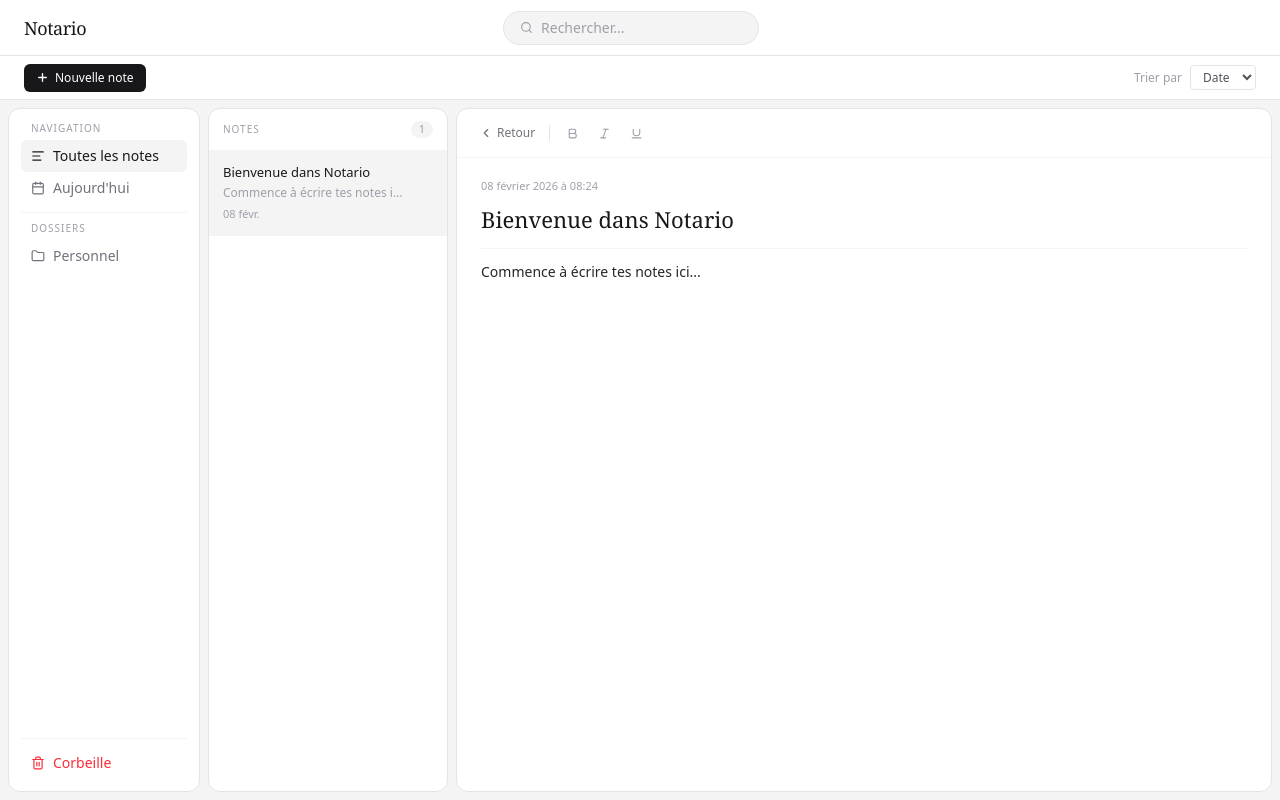
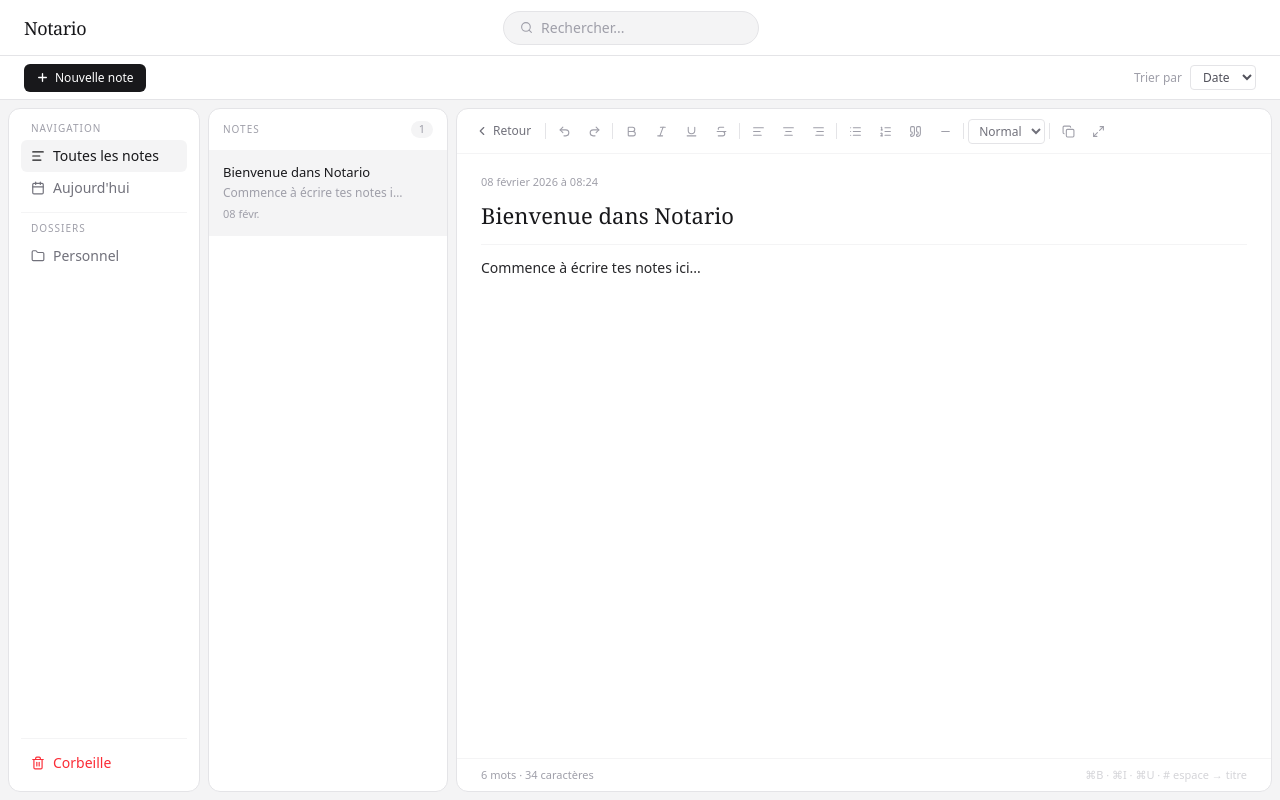
Before and after one commit to Dc-coder25/Dc_NotesApp, a React (Vite) app: page / in a window 1280 px wide. Built offline with nearby package versions, Linux system fonts and the light colour scheme.

Commit message:
feat: éditeur rich text — formatage, raccourcis, plein écran, stats

```diff
--- a/src/components/editor/Editor.jsx
+++ b/src/components/editor/Editor.jsx
@@ -1,9 +1,106 @@
-import { ChevronLeft, Bold, Italic, Underline } from "lucide-react";
+import { useRef, useEffect, useCallback, useState } from "react";
+import {
+  ChevronLeft, Bold, Italic, Underline, Strikethrough,
+  List, ListOrdered, Quote, Minus, Undo2, Redo2,
+  Maximize2, Minimize2, Copy, Check, AlignLeft,
+  AlignCenter, AlignRight,
+} from "lucide-react";
 import { useNotes } from "../../store/notesStore";
 import { fmtFull } from "../../utils/dateUtils";
 
+const Sep = () => <div className="w-px h-4 bg-zinc-200 mx-0.5 shrink-0" />;
+
+function ToolBtn({ onClick, title, active, children }) {
+  return (
+    <button
+      onMouseDown={(e) => { e.preventDefault(); onClick(); }}
+      title={title}
+      className={`w-7 h-7 flex items-center justify-center rounded transition-colors shrink-0
+        ${active
+          ? "bg-zinc-900 text-white"
+          : "text-zinc-400 hover:bg-zinc-100 hover:text-zinc-900"}`}
+    >
+      {children}
+    </button>
+  );
+}
+
+function exec(cmd, value = null) {
+  document.execCommand(cmd, false, value);
+}
+
+function isActive(cmd) {
+  try { return document.queryCommandState(cmd); } catch { return false; }
+}
+
+function wordCount(html) {
+  const text = html.replace(/<[^>]*>/g, " ").trim();
+  if (!text) return 0;
+  return text.split(/\s+/).filter(Boolean).length;
+}
+
+function charCount(html) {
+  return html.replace(/<[^>]*>/g, "").length;
+}
+
 export default function Editor() {
   const { activeNote, updateNote, setActiveId } = useNotes();
+  const editorRef = useRef(null);
+  const [, forceUpdate] = useState(0);
+  const [fullscreen, setFullscreen] = useState(false);
+  const [copied, setCopied] = useState(false);
+
+  useEffect(() => {
+    const el = editorRef.current;
+    if (!el || !activeNote) return;
+    if (el.innerHTML !== activeNote.content) {
+      el.innerHTML = activeNote.content || "";
+    }
+  }, [activeNote?.id]);
+
+  const refresh = useCallback(() => forceUpdate((n) => n + 1), []);
+
+  const handleInput = useCallback(() => {
+    if (!editorRef.current || !activeNote) return;
+    updateNote(activeNote.id, { content: editorRef.current.innerHTML });
+    refresh();
+  }, [activeNote?.id]);
+
+  const handleKeyDown = useCallback((e) => {
+    if (e.metaKey || e.ctrlKey) {
+      switch (e.key) {
+        case "b": e.preventDefault(); exec("bold"); break;
+        case "i": e.preventDefault(); exec("italic"); break;
+        case "u": e.preventDefault(); exec("underline"); break;
+        case "z": e.preventDefault(); exec(e.shiftKey ? "redo" : "undo"); break;
+      }
+      refresh();
+      return;
+    }
+    if (e.key === " ") {
+      const sel = window.getSelection();
+      if (!sel.rangeCount) return;
+      const range = sel.getRangeAt(0);
+      const node  = range.startContainer;
+      if (node.nodeType !== Node.TEXT_NODE) return;
+      const text = node.textContent.slice(0, range.startOffset);
+      if (text === "#")       { e.preventDefault(); exec("formatBlock", "h2"); node.textContent = ""; }
+      else if (text === "##") { e.preventDefault(); exec("formatBlock", "h3"); node.textContent = ""; }
+      else if (text === "-")  { e.preventDefault(); exec("insertUnorderedList"); node.textContent = ""; }
+      else if (text === "1.") { e.preventDefault(); exec("insertOrderedList"); node.textContent = ""; }
+      else if (text === ">")  { e.preventDefault(); exec("formatBlock", "blockquote"); node.textContent = ""; }
+    }
+  }, [refresh]);
+
+  const copyToClipboard = useCallback(async () => {
+    if (!activeNote) return;
+    const text = activeNote.content.replace(/<[^>]*>/g, "");
+    await navigator.clipboard.writeText(
+      (activeNote.title ? activeNote.title + "\n\n" : "") + text
+    );
+    setCopied(true);
+    setTimeout(() => setCopied(false), 1800);
+  }, [activeNote]);
 
   if (!activeNote)
     return (
@@ -12,50 +109,99 @@ export default function Editor() {
       </div>
     );
 
+  const words = wordCount(activeNote.content);
+  const chars = charCount(activeNote.content);
+
   return (
-    <div className="flex-1 bg-white rounded-xl border border-zinc-200 flex flex-col overflow-hidden min-w-0">
-      <div className="flex items-center gap-1 px-4 py-2.5 border-b border-zinc-100">
+    <div className={`flex flex-col overflow-hidden min-w-0 bg-white border border-zinc-200
+      ${fullscreen ? "fixed inset-0 z-50 rounded-none" : "flex-1 rounded-xl"}`}>
+
+      {/* Toolbar */}
+      <div className="flex items-center gap-0.5 px-3 py-2 border-b border-zinc-100 flex-wrap">
         <button
           onClick={() => setActiveId(null)}
-          className="flex items-center gap-1 text-xs text-zinc-500 px-1.5 py-1 rounded hover:bg-zinc-100 hover:text-zinc-900 transition-colors"
+          className="flex items-center gap-1 text-xs text-zinc-500 px-1.5 py-1 rounded hover:bg-zinc-100 hover:text-zinc-900 transition-colors mr-1 shrink-0"
         >
           <ChevronLeft size={14} /> Retour
         </button>
-        <div className="w-px h-4 bg-zinc-200 mx-1" />
-        {[Bold, Italic, Underline].map((Icon, i) => (
-          <button
-            key={i}
-            className="w-7 h-7 flex items-center justify-center rounded text-zinc-400 hover:bg-zinc-100 hover:text-zinc-900 transition-colors"
-          >
-            <Icon size={13} />
-          </button>
-        ))}
+        <Sep />
+
+        <ToolBtn onClick={() => { exec("undo"); refresh(); }} title="Annuler (⌘Z)"><Undo2 size={13} /></ToolBtn>
+        <ToolBtn onClick={() => { exec("redo"); refresh(); }} title="Rétablir (⌘⇧Z)"><Redo2 size={13} /></ToolBtn>
+        <Sep />
+
+        <ToolBtn onClick={() => { exec("bold"); refresh(); }} title="Gras (⌘B)" active={isActive("bold")}><Bold size={13} /></ToolBtn>
+        <ToolBtn onClick={() => { exec("italic"); refresh(); }} title="Italique (⌘I)" active={isActive("italic")}><Italic size={13} /></ToolBtn>
+        <ToolBtn onClick={() => { exec("underline"); refresh(); }} title="Souligné (⌘U)" active={isActive("underline")}><Underline size={13} /></ToolBtn>
+        <ToolBtn onClick={() => { exec("strikeThrough"); refresh(); }} title="Barré" active={isActive("strikeThrough")}><Strikethrough size={13} /></ToolBtn>
+        <Sep />
+
+        <ToolBtn onClick={() => { exec("justifyLeft"); refresh(); }} title="Gauche"><AlignLeft size={13} /></ToolBtn>
+        <ToolBtn onClick={() => { exec("justifyCenter"); refresh(); }} title="Centrer"><AlignCenter size={13} /></ToolBtn>
+        <ToolBtn onClick={() => { exec("justifyRight"); refresh(); }} title="Droite"><AlignRight size={13} /></ToolBtn>
+        <Sep />
+
+        <ToolBtn onClick={() => { exec("insertUnorderedList"); refresh(); }} title="Liste à puces" active={isActive("insertUnorderedList")}><List size={13} /></ToolBtn>
+        <ToolBtn onClick={() => { exec("insertOrderedList"); refresh(); }} title="Liste numérotée" active={isActive("insertOrderedList")}><ListOrdered size={13} /></ToolBtn>
+        <ToolBtn onClick={() => { exec("formatBlock", "blockquote"); refresh(); }} title="Citation"><Quote size={13} /></ToolBtn>
+        <ToolBtn onClick={() => { exec("insertHorizontalRule"); refresh(); }} title="Séparateur"><Minus size={13} /></ToolBtn>
+        <Sep />
+
+        <select
+          onMouseDown={(e) => e.stopPropagation()}
+          onChange={(e) => { exec("formatBlock", e.target.value); e.target.value = "p"; refresh(); }}
+          defaultValue="p"
+          className="text-xs text-zinc-500 border border-zinc-200 rounded px-1.5 py-0.5 bg-transparent outline-none cursor-pointer hover:border-zinc-400 transition-colors"
+        >
+          <option value="p">Normal</option>
+          <option value="h1">Titre 1</option>
+          <option value="h2">Titre 2</option>
+          <option value="h3">Titre 3</option>
+        </select>
+        <Sep />
+
+        <ToolBtn onClick={copyToClipboard} title="Copier le texte">
+          {copied ? <Check size={13} /> : <Copy size={13} />}
+        </ToolBtn>
+        <ToolBtn onClick={() => setFullscreen((f) => !f)} title={fullscreen ? "Quitter plein écran" : "Plein écran"}>
+          {fullscreen ? <Minimize2 size={13} /> : <Maximize2 size={13} />}
+        </ToolBtn>
       </div>
 
+      {/* Titre */}
       <div className="px-6 pt-5 shrink-0">
-        <p className="text-[11px] text-zinc-400 mb-2">
-          {fmtFull(activeNote.updatedAt)}
-        </p>
+        <p className="text-[11px] text-zinc-400 mb-2">{fmtFull(activeNote.updatedAt)}</p>
         <input
           className="w-full bg-transparent border-none outline-none font-serif text-[22px] text-zinc-900"
           value={activeNote.title}
-          onChange={(e) =>
-            updateNote(activeNote.id, { title: e.target.value })
-          }
+          onChange={(e) => updateNote(activeNote.id, { title: e.target.value })}
           placeholder="Titre..."
         />
         <hr className="border-zinc-100 my-3" />
       </div>
 
-      <div className="flex-1 px-6 pb-6 overflow-y-auto">
-        <textarea
-          className="w-full h-full bg-transparent border-none outline-none text-sm text-zinc-800 leading-relaxed resize-none"
-          value={activeNote.content}
-          onChange={(e) =>
-            updateNote(activeNote.id, { content: e.target.value })
-          }
-          placeholder="Commence à écrire..."
+      {/* Éditeur rich text */}
+      <div className="flex-1 px-6 pb-2 overflow-y-auto">
+        <div
+          ref={editorRef}
+          contentEditable
+          suppressContentEditableWarning
+          onInput={handleInput}
+          onKeyDown={handleKeyDown}
+          onMouseUp={refresh}
+          onKeyUp={refresh}
+          className="min-h-full outline-none text-sm text-zinc-800 leading-relaxed editor-content"
         />
+      </div>
+
+      {/* Footer stats */}
+      <div className="flex items-center justify-between px-6 py-2 border-t border-zinc-100 shrink-0">
+        <span className="text-[11px] text-zinc-400">
+          {words} mot{words !== 1 ? "s" : ""} · {chars} caractère{chars !== 1 ? "s" : ""}
+        </span>
+        <span className="text-[11px] text-zinc-300 hidden sm:block">
+          ⌘B · ⌘I · ⌘U · # espace → titre
+        </span>
       </div>
     </div>
   );
```
